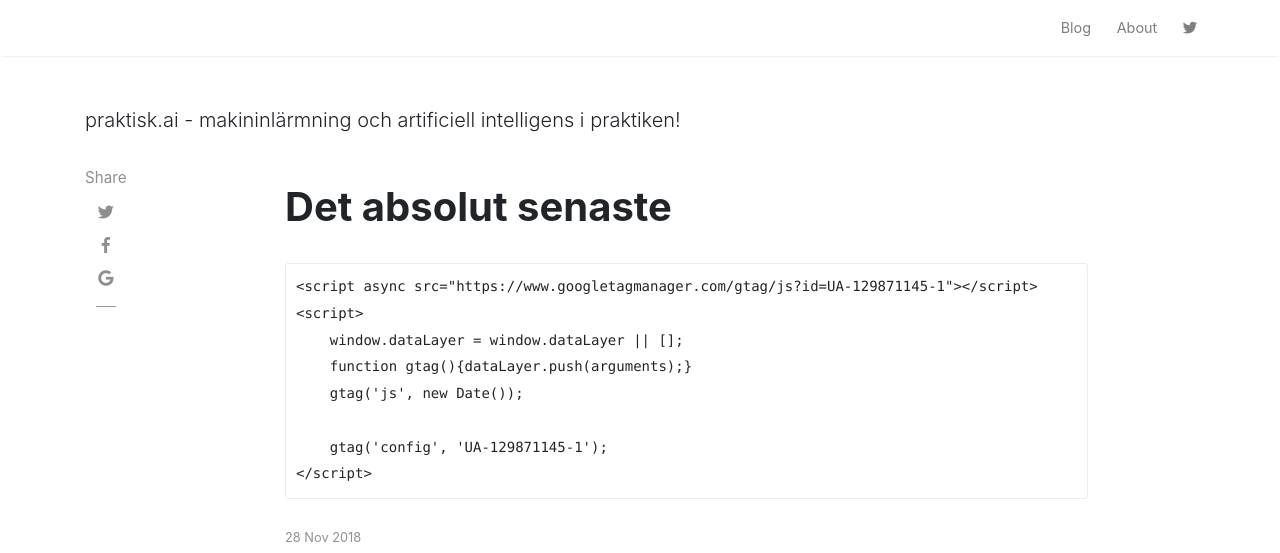
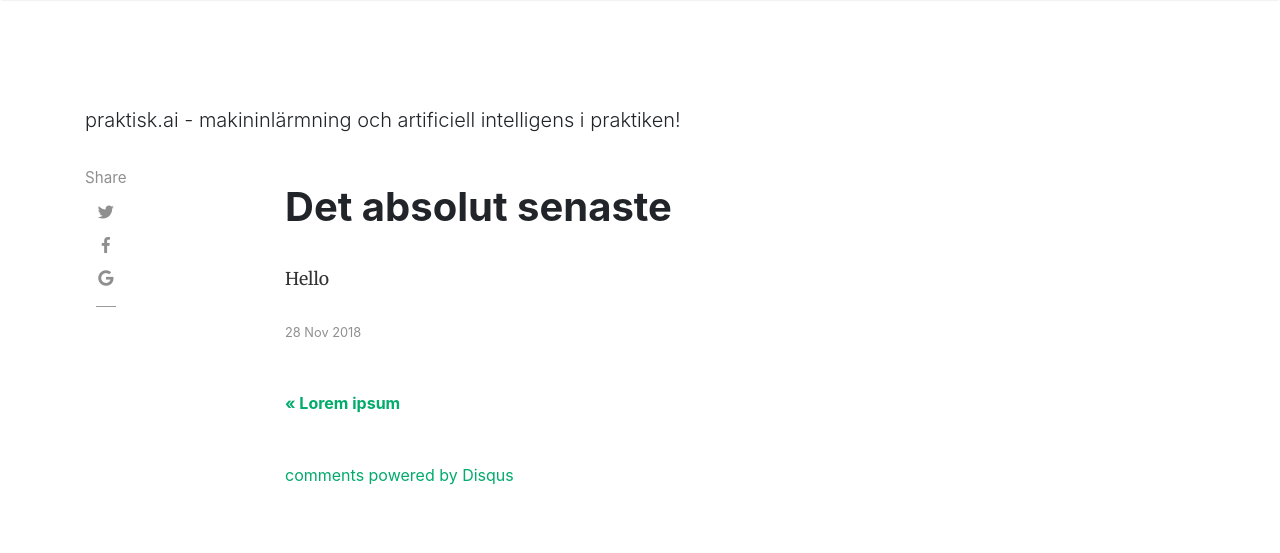
Before and after one commit to praktisk-ai/siteleaf-web, a Jekyll site: the page built from _posts/2018-11-28-det-absolut-senaste.markdown, in a window 1280 px wide and 1219 px high. Shown: the top 553 px of the window. Built offline with Jekyll 4.4.1, drawn with Linux system fonts in a browser that asks for light colours; nearby versions of some CDN libraries; comment, search, counter and statistics services are not loaded; grey boxes are pictures that could not be loaded.

Commit message:
Updated Det Absolut Senaste

```diff
--- a/_posts/2018-11-28-det-absolut-senaste.markdown
+++ b/_posts/2018-11-28-det-absolut-senaste.markdown
@@ -3,12 +3,4 @@
 date: 2018-11-28 16:06:00 Z
 ---
 
-<!-- Global site tag (gtag.js) - Google Analytics -->
-    <script async src="https://www.googletagmanager.com/gtag/js?id=UA-129871145-1"></script>
-    <script>
-        window.dataLayer = window.dataLayer || [];
-        function gtag(){dataLayer.push(arguments);}
-        gtag('js', new Date());
-
-        gtag('config', 'UA-129871145-1');
-    </script>
+Hello
```
